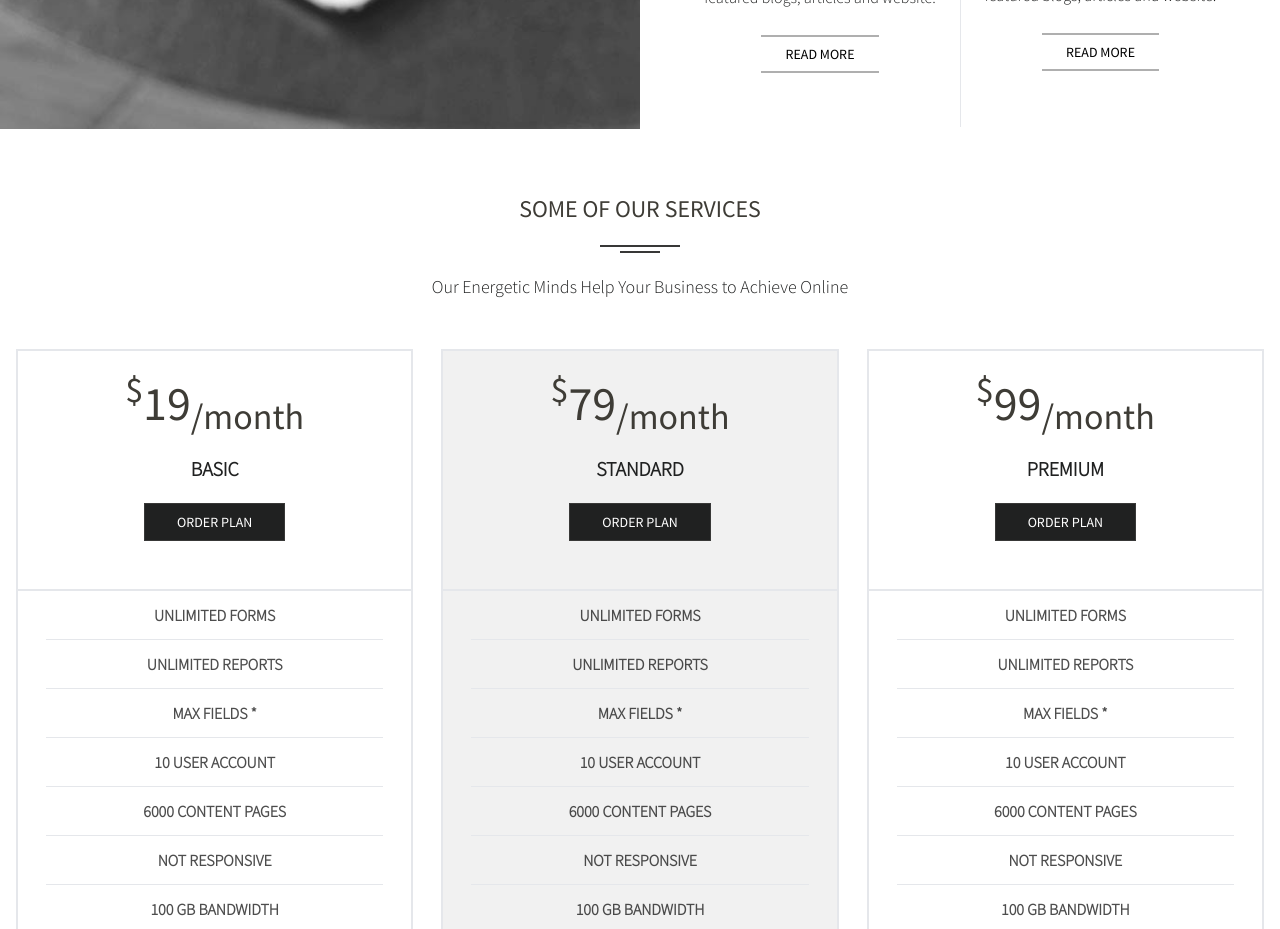
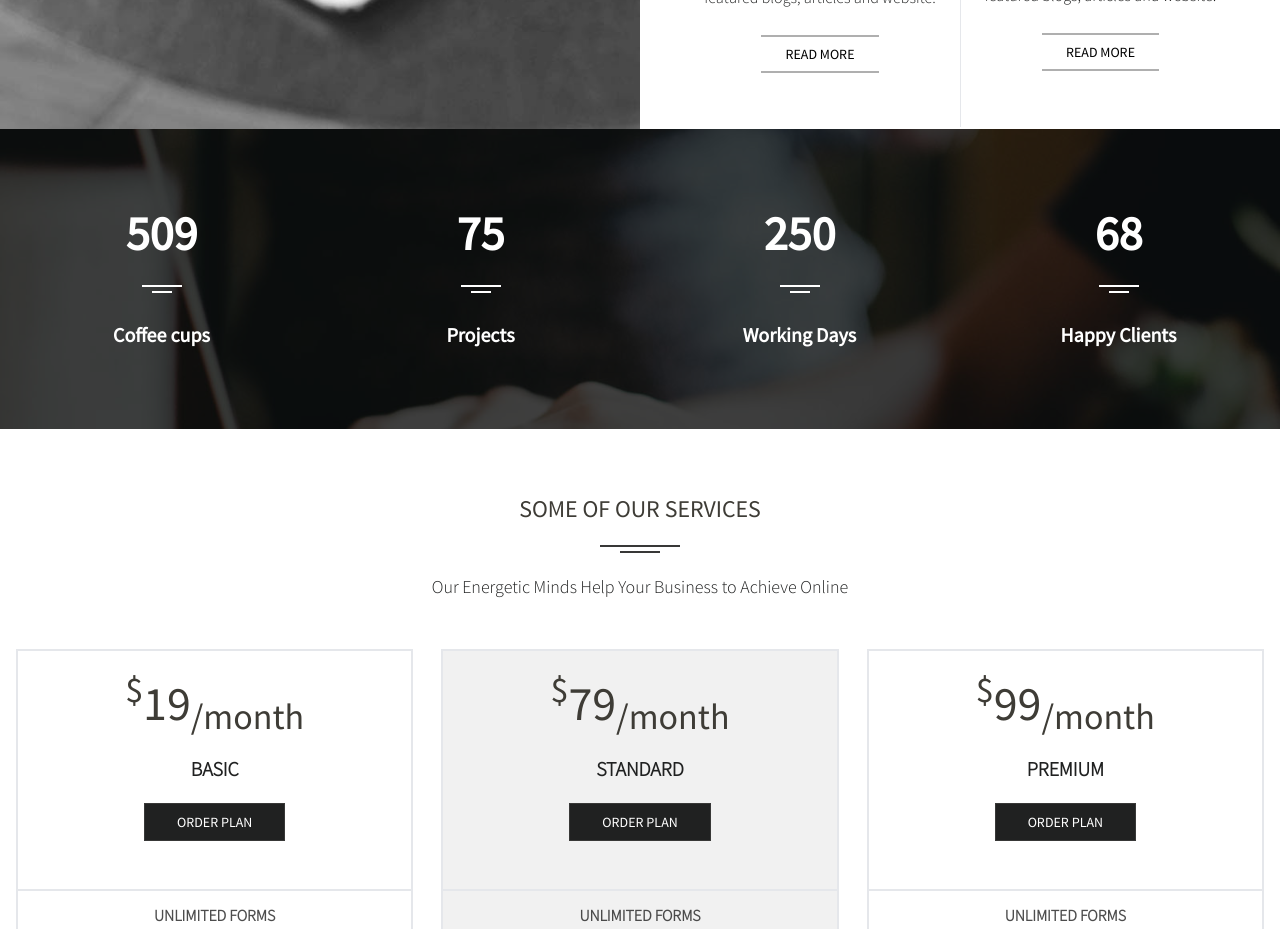
Before and after one commit to mufaqar/pansy, a Next.js app: page /services in a window 1280 px wide. Shown: the part 2540-3469 px from the top of the page. Built offline with nearby package versions, Linux system fonts and the light colour scheme.

Commit message:
Services

```diff
--- /dev/null
+++ b/pages/components/count.js
@@ -0,0 +1,49 @@
+import React, { useEffect, useState } from 'react';
+
+// //styling
+// import './Count.css';
+
+const Count = props => {
+    // label of counter
+    // number to increment to
+    // duration of count in seconds
+    const { label, number, duration } = props.data
+    //console.log(props.data);
+    // number displayed by component
+    const [count, setCount] = useState("0")
+
+    useEffect(() => {
+        let start = 0;
+        // first three numbers from props
+        const end = parseInt(number.substring(0, 3))
+        // if zero, return
+        if (start === end) return;
+        // find duration per increment
+        let totalMilSecDur = parseInt(duration);
+        let incrementTime = (totalMilSecDur / end) * 1000;
+        // timer increments start counter
+        // then updates count
+        // ends if start reaches end
+        let timer = setInterval(() => {
+            start += 1;
+            setCount(String(start) + number.substring(3))
+            if (start === end) clearInterval(timer)
+        }, incrementTime);
+
+        // dependency array
+    }, [number, duration]);
+    return (
+        <div className="Count">
+            <h2 className="md:text-5xl text-3xl font-semibold text-white text-center uppercase mb-7">
+                {count}
+            </h2>
+            <div className="w-10 h-[2px] bg-white mx-auto"></div>
+            <div className="w-5 h-[2px] bg-white mx-auto mt-1"></div>
+            <h3 className="text-xl font-bold text-white text-center mt-7">
+                {label}
+            </h3>
+        </div>
+    );
+}
+
+export default Count;
--- /dev/null
+++ b/pages/components/counter-section.js
@@ -0,0 +1,38 @@
+import React from 'react'
+import Count from './count'
+
+const Counter_Section = () => {
+    return (
+        <section className='py-20 items-center bg-blend-multiply bg-black/75 bg-[url("/images/backgrounds/4.jpg")] bg-center bg-no-repeat bg-cover'>
+            <div className='conatiner mx-auto px-4 grid md:grid-cols-4 grid-cols-2 gap-7'>
+                {counts?.map((count, id) => <Count key={id} data={count} />)}
+            </div>
+        </section>
+    )
+}
+
+export default Counter_Section
+
+
+export const counts = [
+    {
+        "label": "Coffee cups",
+        "number": "509",
+        "duration": "1"
+    },
+    {
+        "label": "Projects",
+        "number": "75",
+        "duration": "1"
+    },
+    {
+        "label": "Working Days",
+        "number": "250",
+        "duration": "1"
+    },
+    {
+        "label": "Happy Clients",
+        "number": "68",
+        "duration": "1"
+    }
+]
--- a/pages/services.js
+++ b/pages/services.js
@@ -4,6 +4,7 @@ import Service_Box from './components/service-box';
 import Image from 'next/image';
 import Why_Choose_Us from './components/why-choose-us';
 import Pricing_Tabels from './components/picing-tabels';
+import Counter_Section from './components/counter-section'
 
 export default function Services() {
   return (
@@ -99,6 +100,7 @@ export default function Services() {
           </div>
         </div>
       </section>
+      <Counter_Section />
       <Pricing_Tabels />
     </main>
   );
```
